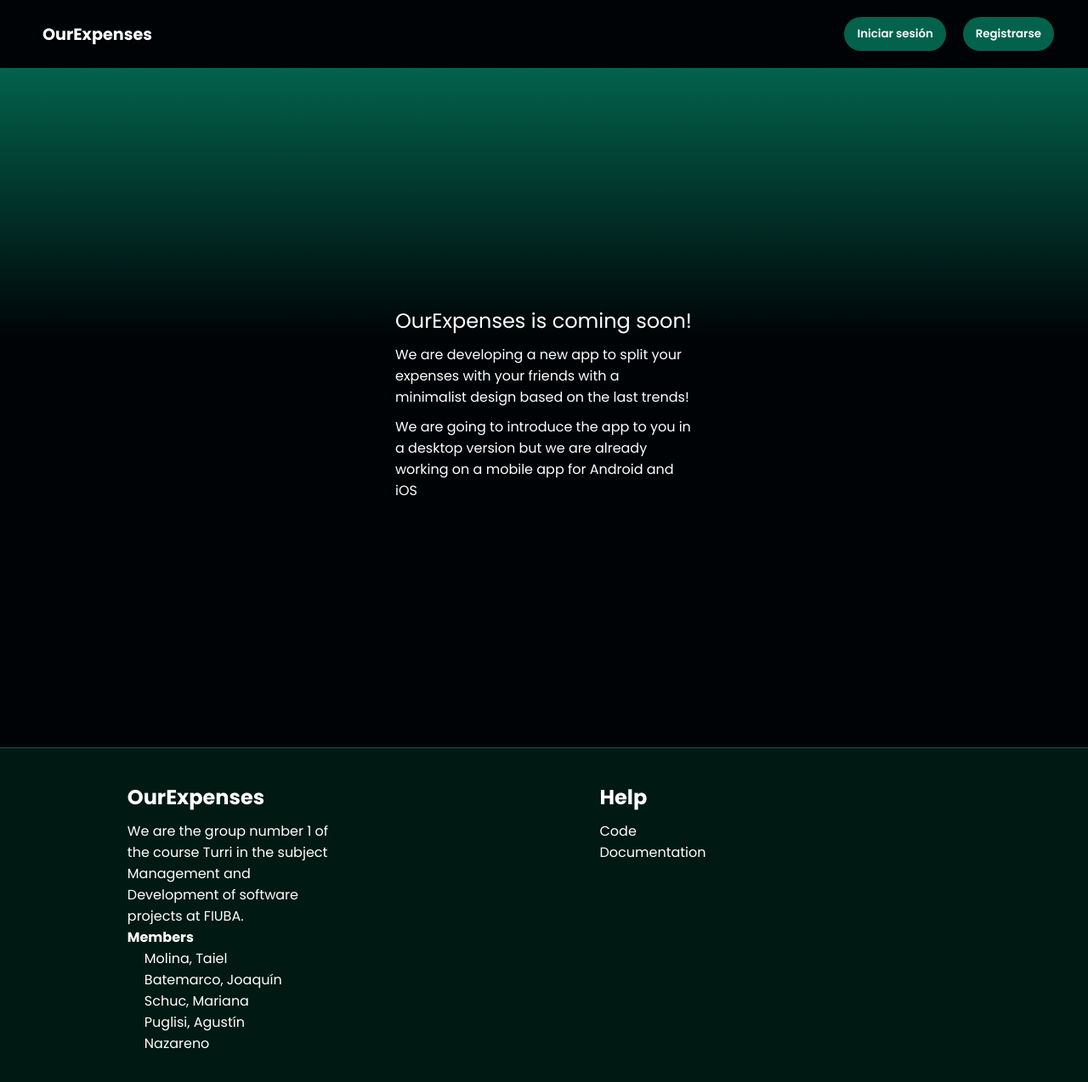
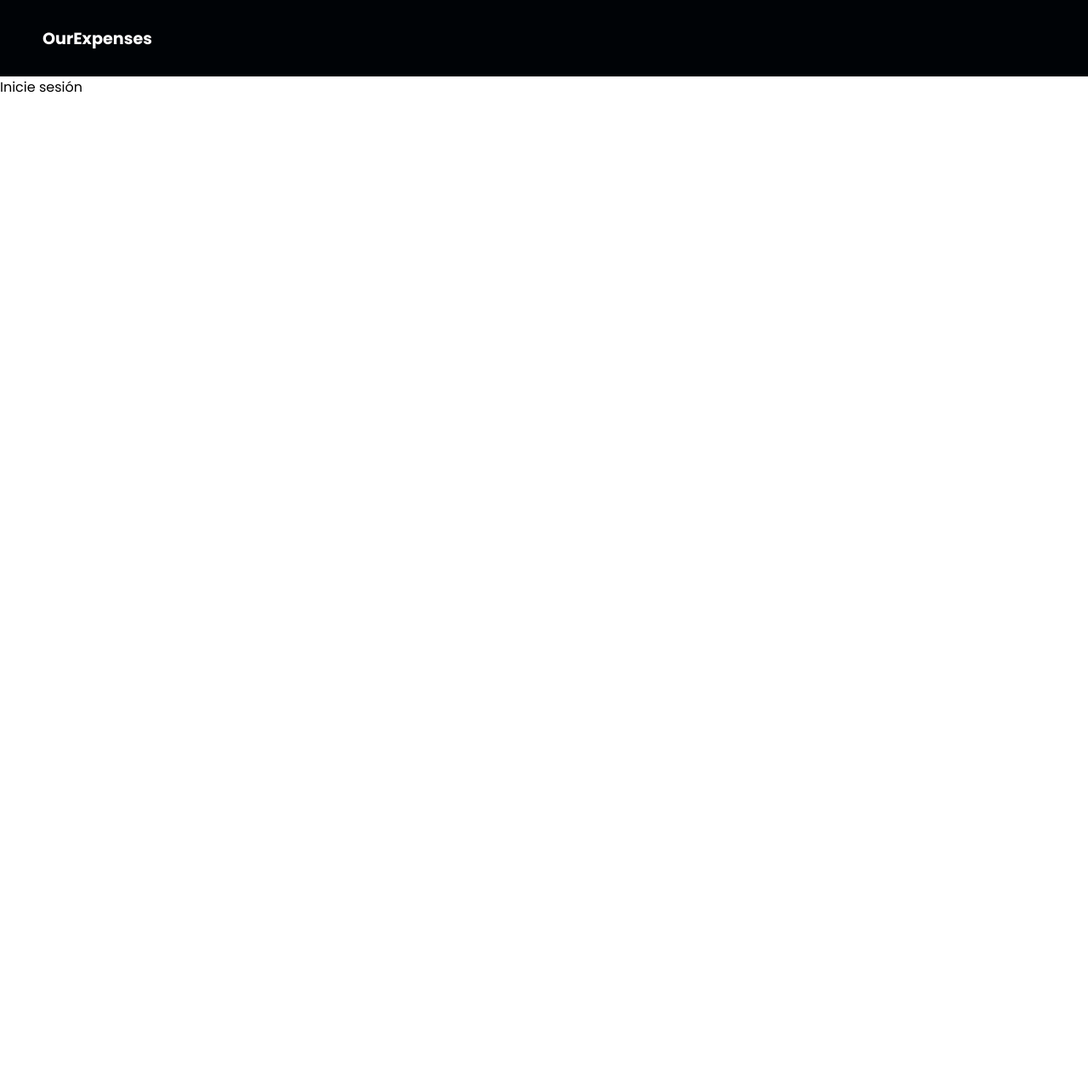
Before and after one commit to Taielmolina01/frontend-our-expenses, a React (Vite) app: page /signIn in a window 1280 px wide. Shown: the top 1274 px of the page at 85% size. After the commit the page ends 800 px from the top, so only its background shows below. Built offline with nearby package versions, Linux system fonts and the light colour scheme.

Commit message:
apellidos corregidos

```diff
--- a/index.html
+++ b/index.html
@@ -2,7 +2,7 @@
 <html lang="en">
   <head>
     <meta charset="UTF-8" />
-    <link rel="icon" type="image/svg+xml" href="/vite.svg" />
+    <link rel="icon" type="image/svg+xml" href="/logo2.png" />
     <meta name="viewport" content="width=device-width, initial-scale=1.0" />
     <title>OurExpenses</title>
     <link rel="preconnect" href="https://fonts.googleapis.com">
--- a/package.json
+++ b/package.json
@@ -11,7 +11,8 @@
   },
   "dependencies": {
     "react": "^18.3.1",
-    "react-dom": "^18.3.1"
+    "react-dom": "^18.3.1",
+    "react-router-dom": "^6.26.2"
   },
   "devDependencies": {
     "@eslint/js": "^9.11.1",
--- a/src/App.css
+++ b/src/App.css
@@ -20,6 +20,7 @@ nav {
   padding: 20px 20px;
   justify-content: space-between;
   align-items: center;
+  height: 50px;
 }
 
 .enterprise-name {
@@ -53,7 +54,7 @@ button:hover {
 
 .body-container {
   display: flex;
-  height: 100vh;
+  height: 70vh;
   background: linear-gradient(0deg, var(--navbar-background-color) 60%, var(--button-background-color) 100%);
   justify-content: center;
   align-items: center;
@@ -99,3 +100,8 @@ ul li {
 footer div h2 {
   font-weight: bolder;
 }
+
+a {
+  text-decoration: none;
+  color: inherit; /* Usa el color del texto padre */
+}
--- a/src/App.jsx
+++ b/src/App.jsx
@@ -1,14 +1,19 @@
 import './App.css'
-import Navbar from './components/Navbar'
-import Body from './components/Body'
-import Footer from './components/Footer'
+import { BrowserRouter as Router, Route, Routes } from 'react-router-dom';
+import Home from './pages/home'
+import SignIn from './pages/signIn'; // Otro componente para una subpágina
+import SignUp from './pages/signUp'
 
 function App() {
   return (
     <>
-      <Navbar />
-      <Body />
-      <Footer />
+      <Router>
+        <Routes>
+          <Route index element={<Home />}/>
+          <Route path="/signIn" element={<SignIn />}/>
+          <Route path="/signUp" element={<SignUp />}/>
+        </Routes>
+      </Router>
     </>
   )
 }
--- a/src/components/Footer.jsx
+++ b/src/components/Footer.jsx
@@ -11,11 +11,11 @@ function Footer() {
                     </p>
                     <ul>
                         Members
+                        <li>Batemarco, Joaquín</li>
                         <li>Molina, Taiel</li>
-                        <li>Batemarco, Joaquín</li>
-                        <li>Schuc, Mariana</li>
                         <li>Puglisi, Agustín</li>
-                        <li>Nazareno</li>
+                        <li>Schulc, Mariana</li>
+                        <li>Taibo, Nazareno</li>
                     </ul>
                 </div>
             </div>
--- a/src/components/Navbar.jsx
+++ b/src/components/Navbar.jsx
@@ -1,3 +1,5 @@
+import { Link } from 'react-router-dom';
+
 function Navbar() {
     return (
         <nav>
@@ -5,12 +7,16 @@ function Navbar() {
                 OurExpenses
             </div>
             <div class="on-right">
+                <Link to="/signIn">
                     <button class="sign-in">
                         Iniciar sesión
                     </button>
+                </Link>
+                <Link to="/signUp">
                     <button class="sign-up">
                         Registrarse
                     </button>
+                </Link>
             </div>
         </nav>
     )
--- /dev/null
+++ b/src/components/NavbarLog.jsx
@@ -0,0 +1,15 @@
+import { Link } from 'react-router-dom';
+
+function NavbarLog() {
+    return (
+        <nav>
+            <Link to="/">
+                <div class="enterprise-name">
+                    OurExpenses
+                </div>
+            </Link>
+        </nav>
+    )
+}
+
+export default NavbarLog;
--- /dev/null
+++ b/src/pages/home.jsx
@@ -0,0 +1,15 @@
+import Body from "../components/Body";
+import Footer from "../components/Footer";
+import Navbar from "../components/Navbar";
+
+function Home() {
+    return (
+        <>
+            <Navbar />
+            <Body />
+            <Footer />
+        </>
+    )
+}
+
+export default Home;
--- /dev/null
+++ b/src/pages/signIn.jsx
@@ -0,0 +1,14 @@
+import NavbarLog from "../components/NavbarLog";
+
+function SignIn() {
+    return (
+        <>
+            <NavbarLog />
+            <div>
+                Inicie sesión
+            </div>
+        </>
+    )
+}
+
+export default SignIn;
--- /dev/null
+++ b/src/pages/signUp.jsx
@@ -0,0 +1,14 @@
+import NavbarLog from "../components/NavbarLog";
+
+function SignUp() {
+    return (
+        <>
+            <NavbarLog />
+            <div>
+                Registrese
+            </div>
+        </>
+    )
+}
+
+export default SignUp;
```
Also changed, not shown: public/logo2.png (added), 1 other file (tests, documents, lock files or other folders). Lines whose indentation alone changed are shown as unchanged.
